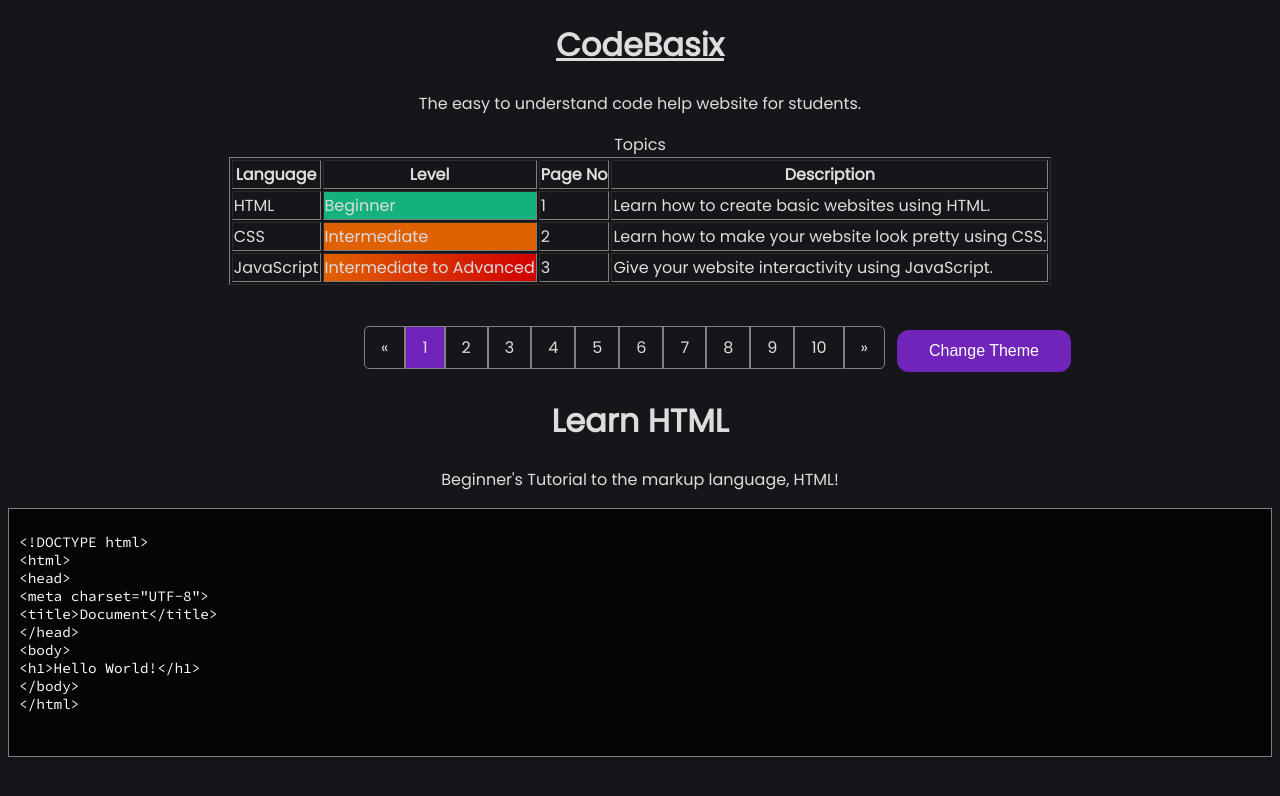
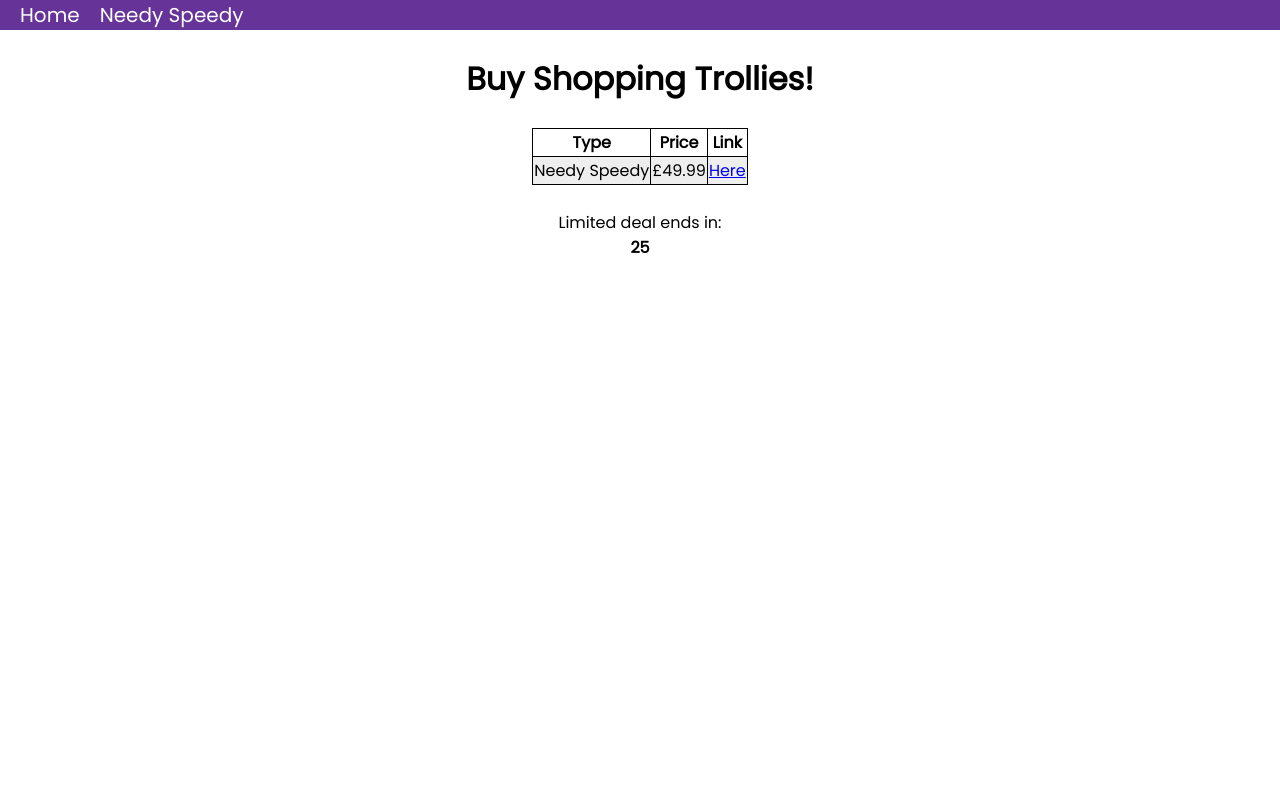
Before and after one commit to CDog5/School-HTML, a plain HTML site: page index.html in a window 1280 px wide. Drawn offline with Linux system fonts and the light colour scheme.

Commit message:
Add files via upload

```diff
--- a/index.html
+++ b/index.html
@@ -1,69 +1,33 @@
-<!DOCTYPE html>
-<html>
-	<meta charset="UTF-8">
+<html lang='en'>
 <head>
-		<link rel="shortcut icon" type="image/x-icon" href="media/logo.png" />
-		<title>CodeBasix</title>
-		<link rel="stylesheet" href="css/style.css">
-		<script src="js/index.js" defer> </script>
-		<script src="js/pages.js" defer></script>
+<meta charset = 'utf-8'>
+<link rel='stylesheet' href='style.css'/>
+<script src="index.js" defer> </script>
+<div class='nav'>
+	<a href='index.html'>Home</a>
+	<a href='page2.html'>Needy Speedy</a>
+</div>
 </head>
 <body>
-        <center><u><h1>CodeBasix</h1></u>
-		<p>The easy to understand code help website for students.</p>
-
-		<table border="1" class="t01">
-		<caption>Topics</caption>
+<br>
+<center>
+<h1>Buy Shopping Trollies!</h1>
+<br>
+<table>
 <tr>
-			<th>Language</th>
-			<th>Level</th>
-			<th>Page No</th>
-			<th>Description</th>
+    <th>Type</th>
+    <th>Price</th>
+    <th>Link</th>
    </tr>
   <tr>
-			<td>HTML</td>
-			<td class="beginner">Beginner</td>
-			<td><a onclick="pagination(1);" style="cursor: pointer;">1</a></td>
-			<td>Learn how to create basic websites using HTML.</td>
-		</tr>
-		<tr>
-			<td>CSS</td>
-			<td class="intermediate">Intermediate</td>
-			<td><a onclick="pagination(2);" style="cursor: pointer;">2</a></td>
-			<td>Learn how to make your website look pretty using CSS.</td>
-		</tr>
-		<tr>
-			<td>JavaScript</td>
-			<td class="intermediate-advanced">Intermediate to Advanced</td>
-			<td><a onclick="pagination(3);" style="cursor: pointer;">3</a></td>
-			<td>Give your website interactivity using JavaScript.</td>
+    <td>Needy Speedy</td>
+     <td>£49.99</td>
+    <td><a href='page2.html'>Here</a></td>
    </tr>
 </table>
+<br>
+<p>Limited deal ends in:</p>
+<strong id='count'>30</strong>
 </center>
-
-		<br>
-		<ul class="random-bar">
-		<li>
-		<div id="pagination">
-			<a onclick="prevPage();">&laquo;</a>
-			<a class="active-page" onclick="pagination(1);">1</a>
-			<a onclick="pagination(2);">2</a>
-			<a onclick="pagination(3);">3</a>
-			<a onclick="pagination(4);">4</a>
-			<a onclick="pagination(5);">5</a>
-			<a onclick="pagination(6);">6</a>
-			<a onclick="pagination(7);">7</a>
-			<a onclick="pagination(8);">8</a>
-			<a onclick="pagination(9);">9</a>
-			<a onclick="pagination(10);">10</a>
-			<a onclick="nextPage();">&raquo;</a>
-		  </div>
-		</li>
-		<li><button class="btn round" onclick="toggleTheme();">Change Theme</button></li>
-	</ul>
-		<div id="pagination-page">
-
-		</div>
-
 </body>
 </html>
--- /dev/null
+++ b/index.js
@@ -0,0 +1,14 @@
+const counter = document.querySelector('#count');
+async function count(){
+	setTimeout(function(){
+		if (parseInt(counter.innerHTML) == 1){
+			counter.innerHTML = 30;
+		}
+		else{
+			counter.innerHTML = parseInt(counter.innerHTML) - 1;
+		}
+		count()
+	},1000);
+}
+
+count();
--- /dev/null
+++ b/style.css
@@ -0,0 +1,50 @@
+@import url('https://fonts.googleapis.com/css?family=Poppins');
+*{
+	margin: 0;
+	font-family: 'Poppins',sans-serif;
+}
+table{
+	border: 1px solid black;
+	border-collapse: collapse;
+}
+.nav{
+	position: sticky;
+	display: flex;
+	flex-direction: row;
+	width: 100%;
+	top: 0;
+	left: 0;
+	background-color: rebeccapurple;
+}
+.nav a{
+	color: white;
+	margin-left: 20px;
+	font-size: 20px;
+	text-decoration: none;
+}
+.so{
+
+	color: black;
+	border: 2px solid #e7e7e7;
+	background-color: white;
+	font-size: 20px;
+	text-transform: uppercase;
+	font-weight: bold;
+	opacity: 0.8;
+	border-radius: 12px;
+}
+.so:hover{
+	cursor: not-allowed;
+	background-color: #e7e7e7;
+}
+td,th{
+	border: 1px solid black;
+}
+tr:nth-child(even) {
+  background-color: #eee;
+  border: 1px solid black;
+}
+tr:nth-child(odd) {
+ background-color: #fff;
+ border: 1px solid black;
+}
```
Also changed, not shown: page2.html (added, +23 -0 lines), trolley.jpg (added). Lines whose indentation alone changed are shown as unchanged.
